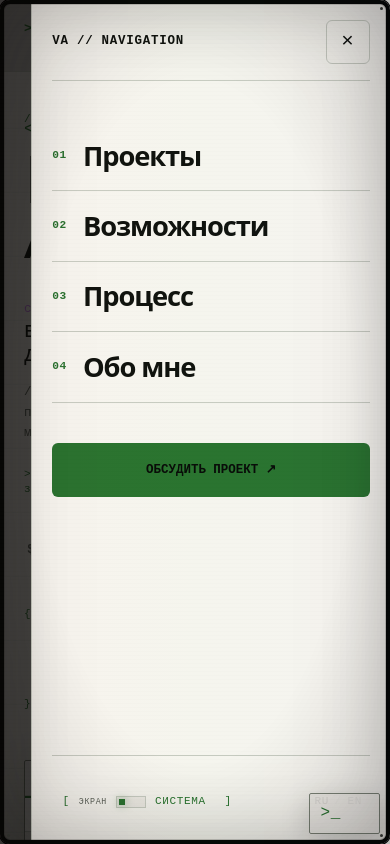
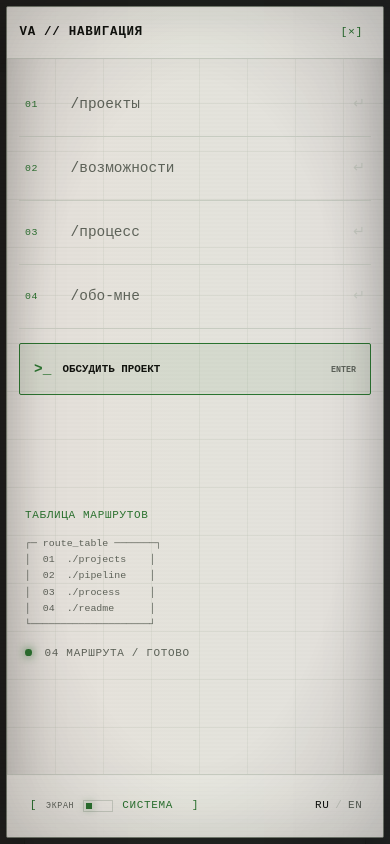
Before and after one commit to ValentinAlekhin/portfolio, a Nuxt app: page / in a window 390 px wide. Both pictures are taken after a click on the button "Открыть меню". Shown: the top 844 px of the page. Built offline with nearby package versions, Linux system fonts and the light colour scheme; a web font is replaced by a local one.

Commit message:
fix: refine mobile terminal interface

```diff
--- a/app/components/layout/MobileNavigation.vue
+++ b/app/components/layout/MobileNavigation.vue
@@ -40,19 +40,13 @@ function openContact() {
       <DialogContent class="mobile-nav-panel">
         <div class="mobile-nav-panel__top">
           <DialogTitle class="system-label">
-            VA // NAVIGATION
+            {{ t('nav.drawerTitle') }}
           </DialogTitle>
           <DialogDescription class="sr-only">
             {{ t('nav.label') }}
           </DialogDescription>
           <DialogClose as-child>
-            <button
-              type="button"
-              class="dialog-close system-label"
-              :aria-label="t('nav.close')"
-            >
-              ×
-            </button>
+            <DialogCloseButton :label="t('nav.close')" />
           </DialogClose>
         </div>
 
@@ -65,7 +59,8 @@ function openContact() {
               <DialogClose as-child>
                 <a :href="`${homePath}#${item.id}`">
                   <span class="system-label">0{{ index + 1 }}</span>
-                  {{ t(item.labelKey) }}
+                  <strong>/{{ t(item.labelKey).toLowerCase().replaceAll(' ', '-') }}</strong>
+                  <i aria-hidden="true">↵</i>
                 </a>
               </DialogClose>
             </li>
@@ -77,8 +72,26 @@ function openContact() {
           class="mobile-nav-contact"
           @click="openContact"
         >
-          {{ t('nav.contact') }} <span aria-hidden="true">↗</span>
+          <span aria-hidden="true">&gt;_</span>
+          {{ t('nav.contact') }}
+          <kbd aria-hidden="true">ENTER</kbd>
         </button>
+
+        <div
+          class="mobile-nav-runtime"
+          aria-hidden="true"
+        >
+          <p class="system-label">
+            {{ t('nav.runtime') }}
+          </p>
+          <pre>┌─ route_table ───────┐
+│  01  ./projects    │
+│  02  ./pipeline    │
+│  03  ./process     │
+│  04  ./readme      │
+└────────────────────┘</pre>
+          <span class="system-label"><i /> {{ t('nav.routesReady') }}</span>
+        </div>
 
         <div class="mobile-nav-controls">
           <ThemeSwitch :label="t('nav.theme')" />
@@ -95,8 +108,8 @@ function openContact() {
   width: 2.75rem;
   height: 2.75rem;
   padding: 0.8rem 0.65rem;
-  border: 1px solid var(--color-line);
-  border-radius: 6px;
+  border: 0;
+  border-radius: 2px;
   background: transparent;
   cursor: pointer;
 }
@@ -114,30 +127,58 @@ function openContact() {
   margin-left: auto;
 }
 
+.mobile-menu-trigger:focus-visible {
+  outline: 0;
+  background: transparent;
+}
+
+.mobile-menu-trigger:focus-visible span { background: var(--color-accent); }
+
 .mobile-nav-overlay,
 .dialog-overlay {
   position: fixed;
   z-index: 800;
-  background: rgb(9 11 9 / 70%);
+  background: rgb(3 5 3 / 82%);
+  backdrop-filter: blur(4px);
   inset: 0;
   animation: overlay-in 180ms ease;
 }
 
 .mobile-nav-panel {
   position: fixed;
-  z-index: 801;
-  top: 0;
-  right: 0;
+  z-index: 1301;
+  top: 0.4rem;
+  right: 0.4rem;
   display: flex;
-  width: min(92vw, 31rem);
-  height: 100svh;
+  width: min(calc(100vw - 0.8rem), 29rem);
+  height: calc(100svh - 0.8rem);
   flex-direction: column;
-  padding: 1.25rem;
-  border-left: 1px solid var(--color-line);
-  background: var(--color-surface);
-  box-shadow: -30px 0 80px rgb(0 0 0 / 16%);
+  padding: 0;
+  overflow-y: auto;
+  border: 1px solid var(--color-control-border);
+  border-radius: 2px;
+  background:
+    linear-gradient(color-mix(in srgb, var(--color-line) 38%, transparent) 1px, transparent 1px),
+    linear-gradient(90deg, color-mix(in srgb, var(--color-line) 38%, transparent) 1px, transparent 1px),
+    color-mix(in srgb, var(--color-bg) 97%, #000);
+  background-size: 3rem 3rem;
+  box-shadow: -30px 0 90px rgb(0 0 0 / 45%), inset 0 0 50px rgb(0 0 0 / 18%);
   animation: panel-in 320ms var(--ease-out);
 }
+
+.mobile-nav-overlay { z-index: 1300; }
+
+.mobile-nav-panel::after {
+  position: absolute;
+  z-index: 0;
+  opacity: 0.24;
+  background: repeating-linear-gradient(to bottom, transparent 0 3px, rgb(0 0 0 / 9%) 4px);
+  content: '';
+  inset: 0;
+  pointer-events: none;
+}
+
+.mobile-nav-panel > * { position: relative; z-index: 1; }
 
 .mobile-nav-panel__top,
 .mobile-nav-controls {
@@ -147,8 +188,10 @@ function openContact() {
 }
 
 .mobile-nav-panel__top {
-  padding-bottom: 1rem;
+  min-height: 3.2rem;
+  padding: 0.45rem 0.75rem;
   border-bottom: 1px solid var(--color-line);
+  background: color-mix(in srgb, var(--color-bg) 90%, transparent);
 }
 
 .mobile-nav-panel__top h2 {
@@ -156,57 +199,89 @@ function openContact() {
   font-size: 0.78rem;
 }
 
-.dialog-close {
-  display: grid;
-  width: 2.75rem;
-  height: 2.75rem;
-  border: 1px solid var(--color-line);
-  border-radius: 6px;
-  background: transparent;
-  cursor: pointer;
-  font-size: 1.3rem;
-  place-items: center;
-}
-
 .mobile-nav-list {
-  margin: 2.5rem 0;
+  margin: 0;
+  padding: 0.9rem 0.75rem 0;
   list-style: none;
 }
 
 .mobile-nav-list a {
-  display: flex;
-  min-height: 4.4rem;
+  display: grid;
+  min-height: 4rem;
+  grid-template-columns: 2.2rem 1fr auto;
   align-items: center;
-  gap: 1rem;
+  gap: 0.65rem;
+  padding-inline: 0.35rem;
   border-bottom: 1px solid var(--color-line);
-  font-size: clamp(1.5rem, 7vw, 2.4rem);
-  font-weight: 560;
-  letter-spacing: -0.04em;
+  color: var(--color-text-muted);
+  font-family: var(--font-mono);
+  font-size: clamp(0.82rem, 3.7vw, 1rem);
   text-decoration: none;
+  transition: background var(--duration-ui) ease, color var(--duration-ui) ease;
 }
 
 .mobile-nav-list span {
   color: var(--color-accent);
-  font-size: 0.7rem;
+  font-size: 0.62rem;
 }
 
+.mobile-nav-list strong { font-weight: 520; }
+.mobile-nav-list i { color: var(--color-line); font-style: normal; }
+.mobile-nav-list a:hover,
+.mobile-nav-list a:focus-visible { background: color-mix(in srgb, var(--color-accent) 9%, transparent); color: var(--color-text); }
+.mobile-nav-list a:hover i,
+.mobile-nav-list a:focus-visible i { color: var(--color-accent); }
+
 .mobile-nav-contact {
-  min-height: 3.4rem;
-  border: 0;
-  border-radius: 6px;
-  background: var(--color-accent);
-  color: var(--color-accent-ink);
+  display: grid;
+  min-height: 3.25rem;
+  grid-template-columns: auto 1fr auto;
+  align-items: center;
+  gap: 0.7rem;
+  margin: 0.9rem 0.75rem 0;
+  padding-inline: 0.85rem;
+  border: 1px solid var(--color-accent);
+  border-radius: 2px;
+  background: color-mix(in srgb, var(--color-accent) 8%, transparent);
+  color: var(--color-text);
   cursor: pointer;
   font-family: var(--font-mono);
-  font-size: 0.78rem;
-  font-weight: 700;
+  font-size: 0.68rem;
+  font-weight: 600;
+  text-align: left;
   text-transform: uppercase;
 }
 
+.mobile-nav-contact > span { color: var(--color-accent); font-size: 0.9rem; }
+.mobile-nav-contact kbd { color: var(--color-text-muted); font: inherit; font-size: 0.52rem; }
+.mobile-nav-contact:hover,
+.mobile-nav-contact:focus-visible { background: var(--color-accent); color: var(--color-accent-ink); }
+.mobile-nav-contact:hover > span,
+.mobile-nav-contact:focus-visible > span,
+.mobile-nav-contact:hover kbd,
+.mobile-nav-contact:focus-visible kbd { color: currentcolor; }
+
+.mobile-nav-runtime {
+  display: flex;
+  min-height: 11rem;
+  flex: 1;
+  flex-direction: column;
+  justify-content: center;
+  padding: 1.5rem 1.1rem;
+  color: var(--color-text-muted);
+}
+
+.mobile-nav-runtime p { margin: 0 0 0.75rem; color: var(--color-accent); }
+.mobile-nav-runtime pre { margin: 0; font-family: var(--font-mono); font-size: 0.62rem; line-height: 1.65; }
+.mobile-nav-runtime > span { margin-top: 0.75rem; }
+.mobile-nav-runtime > span i { display: inline-block; width: 0.42rem; height: 0.42rem; margin-right: 0.35rem; border-radius: 50%; background: var(--color-accent); box-shadow: 0 0 10px var(--color-accent); }
+
 .mobile-nav-controls {
-  margin-top: auto;
-  padding-top: 1.5rem;
+  min-height: 3.6rem;
+  margin-top: 0;
+  padding: 0.55rem 0.75rem;
   border-top: 1px solid var(--color-line);
+  background: color-mix(in srgb, var(--color-bg) 90%, transparent);
 }
 
 @keyframes overlay-in { from { opacity: 0; } }
@@ -215,4 +290,9 @@ function openContact() {
 @media (max-width: 1080px) {
   .mobile-menu-trigger { display: block; }
 }
+
+@media (max-height: 680px) {
+  .mobile-nav-runtime { display: none; }
+  .mobile-nav-controls { margin-top: auto; }
+}
 </style>
--- /dev/null
+++ b/app/components/ui/DialogCloseButton.vue
@@ -0,0 +1,43 @@
+<script setup lang="ts">
+defineOptions({ inheritAttrs: false })
+
+defineProps<{
+  label: string
+}>()
+</script>
+
+<template>
+  <button
+    v-bind="$attrs"
+    type="button"
+    class="dialog-close-button system-label"
+    :aria-label="label"
+  >
+    [×]
+  </button>
+</template>
+
+<style scoped lang="scss">
+.dialog-close-button {
+  display: grid;
+  width: 2.35rem;
+  height: 2.2rem;
+  padding: 0;
+  border: 0;
+  border-radius: 0;
+  background: transparent;
+  color: var(--color-accent);
+  cursor: pointer;
+  font-family: var(--font-mono);
+  font-size: 0.72rem;
+  place-items: center;
+  transition: color var(--duration-ui) ease, text-shadow var(--duration-ui) ease;
+}
+
+.dialog-close-button:hover,
+.dialog-close-button:focus-visible {
+  outline: 0;
+  color: var(--color-text);
+  text-shadow: 0 0 10px var(--color-accent);
+}
+</style>
--- a/app/components/visual/CrtOverlay.vue
+++ b/app/components/visual/CrtOverlay.vue
@@ -3,14 +3,6 @@
     class="crt-overlay"
     aria-hidden="true"
   >
-    <div class="crt-overlay__bezel">
-      <span class="crt-overlay__model">{{ $t('system.crtModel') }}</span>
-      <span class="crt-overlay__signal">{{ $t('system.crtSignal') }}</span>
-      <i class="crt-overlay__screw crt-overlay__screw--tl" />
-      <i class="crt-overlay__screw crt-overlay__screw--tr" />
-      <i class="crt-overlay__screw crt-overlay__screw--bl" />
-      <i class="crt-overlay__screw crt-overlay__screw--br" />
-    </div>
     <div class="crt-overlay__scanlines" />
     <div class="crt-overlay__glass" />
     <div class="crt-overlay__refresh" />
@@ -25,28 +17,6 @@
   inset: 0;
   pointer-events: none;
 }
-
-.crt-overlay__bezel {
-  border: clamp(5px, 0.7vw, 11px) solid color-mix(in srgb, var(--color-text) 12%, #050605);
-  border-radius: 18px;
-  box-shadow:
-    inset 0 0 0 1px color-mix(in srgb, var(--color-text) 18%, transparent),
-    inset 0 0 70px rgb(0 0 0 / 13%),
-    0 0 0 1px #000;
-}
-
-.crt-overlay__model,
-.crt-overlay__signal {
-  position: absolute;
-  bottom: 1px;
-  color: color-mix(in srgb, var(--color-text-muted) 72%, transparent);
-  font-family: var(--font-mono);
-  font-size: 6px;
-  letter-spacing: 0.12em;
-}
-
-.crt-overlay__model { left: 2rem; }
-.crt-overlay__signal { right: 2rem; }
 
 .crt-overlay__scanlines {
   opacity: 0.28;
@@ -74,19 +44,6 @@
   animation: crt-refresh 11s linear infinite;
 }
 
-.crt-overlay__screw {
-  position: absolute;
-  width: 3px;
-  height: 3px;
-  border-radius: 50%;
-  background: color-mix(in srgb, var(--color-text-muted) 60%, #000);
-}
-
-.crt-overlay__screw--tl { top: 3px; left: 3px; }
-.crt-overlay__screw--tr { top: 3px; right: 3px; }
-.crt-overlay__screw--bl { bottom: 3px; left: 3px; }
-.crt-overlay__screw--br { right: 3px; bottom: 3px; }
-
 @keyframes crt-refresh {
   from { transform: translateY(-10vh); }
   to { transform: translateY(145vh); }
@@ -97,9 +54,6 @@
 }
 
 @media (max-width: 600px) {
-  .crt-overlay__bezel { border-width: 4px; border-radius: 10px; }
   .crt-overlay__scanlines { opacity: 0.18; }
-  .crt-overlay__model,
-  .crt-overlay__signal { display: none; }
 }
 </style>
--- a/i18n/locales/en.json
+++ b/i18n/locales/en.json
@@ -31,7 +31,10 @@
     "open": "Open menu",
     "close": "Close menu",
     "language": "Switch language",
-    "theme": "Switch theme"
+    "theme": "Switch theme",
+    "drawerTitle": "VA // NAVIGATION",
+    "runtime": "ROUTE TABLE",
+    "routesReady": "04 ROUTES / READY"
   },
   "hero": {
     "eyebrow": "Independent senior full-stack developer",
--- a/i18n/locales/ru.json
+++ b/i18n/locales/ru.json
@@ -31,7 +31,10 @@
     "open": "Открыть меню",
     "close": "Закрыть меню",
     "language": "Переключить язык",
-    "theme": "Переключить тему"
+    "theme": "Переключить тему",
+    "drawerTitle": "VA // НАВИГАЦИЯ",
+    "runtime": "ТАБЛИЦА МАРШРУТОВ",
+    "routesReady": "04 МАРШРУТА / ГОТОВО"
   },
   "hero": {
     "eyebrow": "Независимый senior full-stack разработчик",
```
Also changed, not shown: app/components/base/BaseSectionHeading.vue (+29 -0 lines), app/components/sections/ProcessSection.vue (+3 -5 lines), app/components/sections/ProjectsSection.vue (+19 -10 lines), app/components/ui/ContactDialog.vue (+81 -12 lines), app/pages/projects/[slug].vue (+33 -1 lines), nuxt.config.ts (+11 -6 lines).
